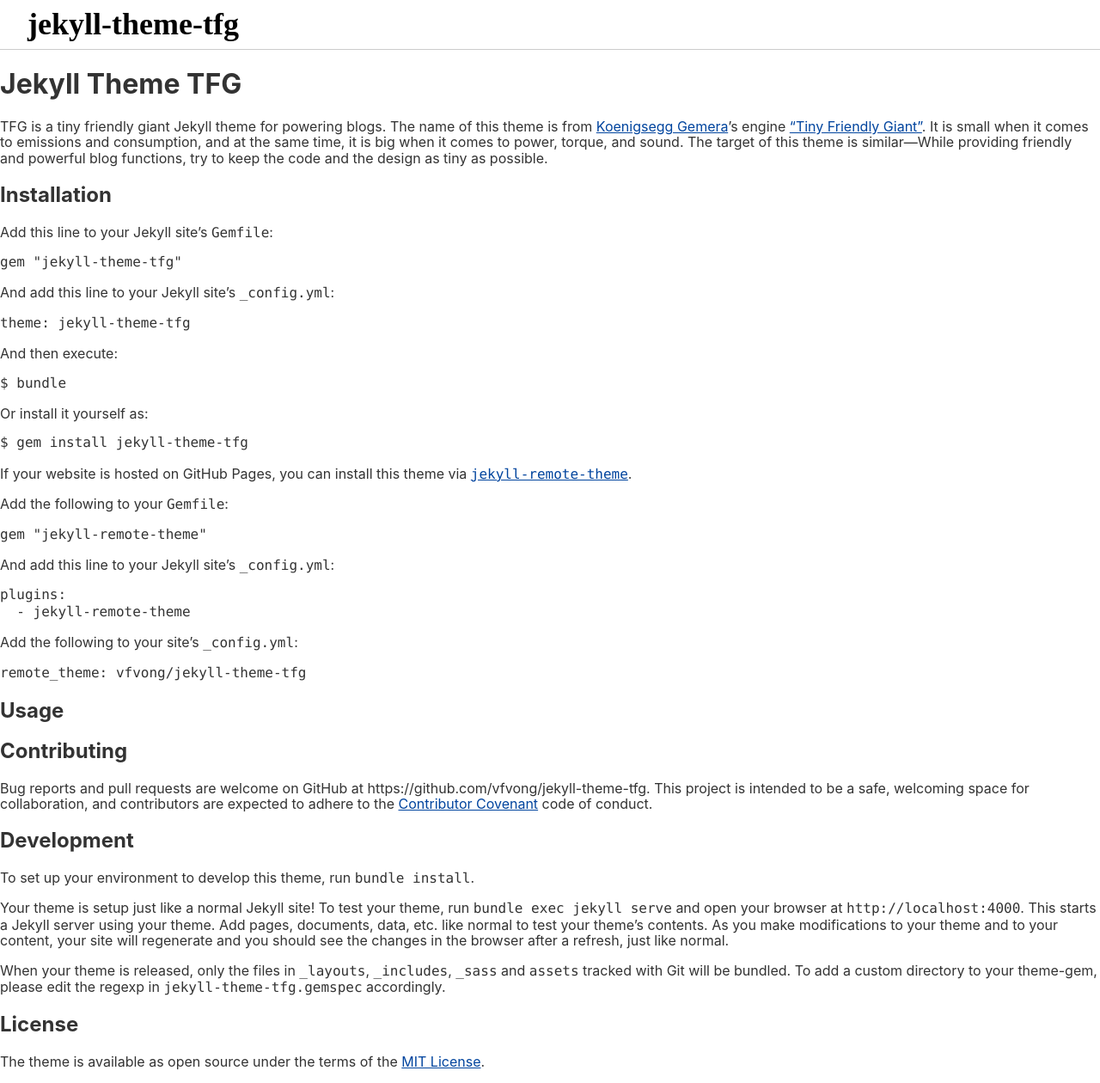
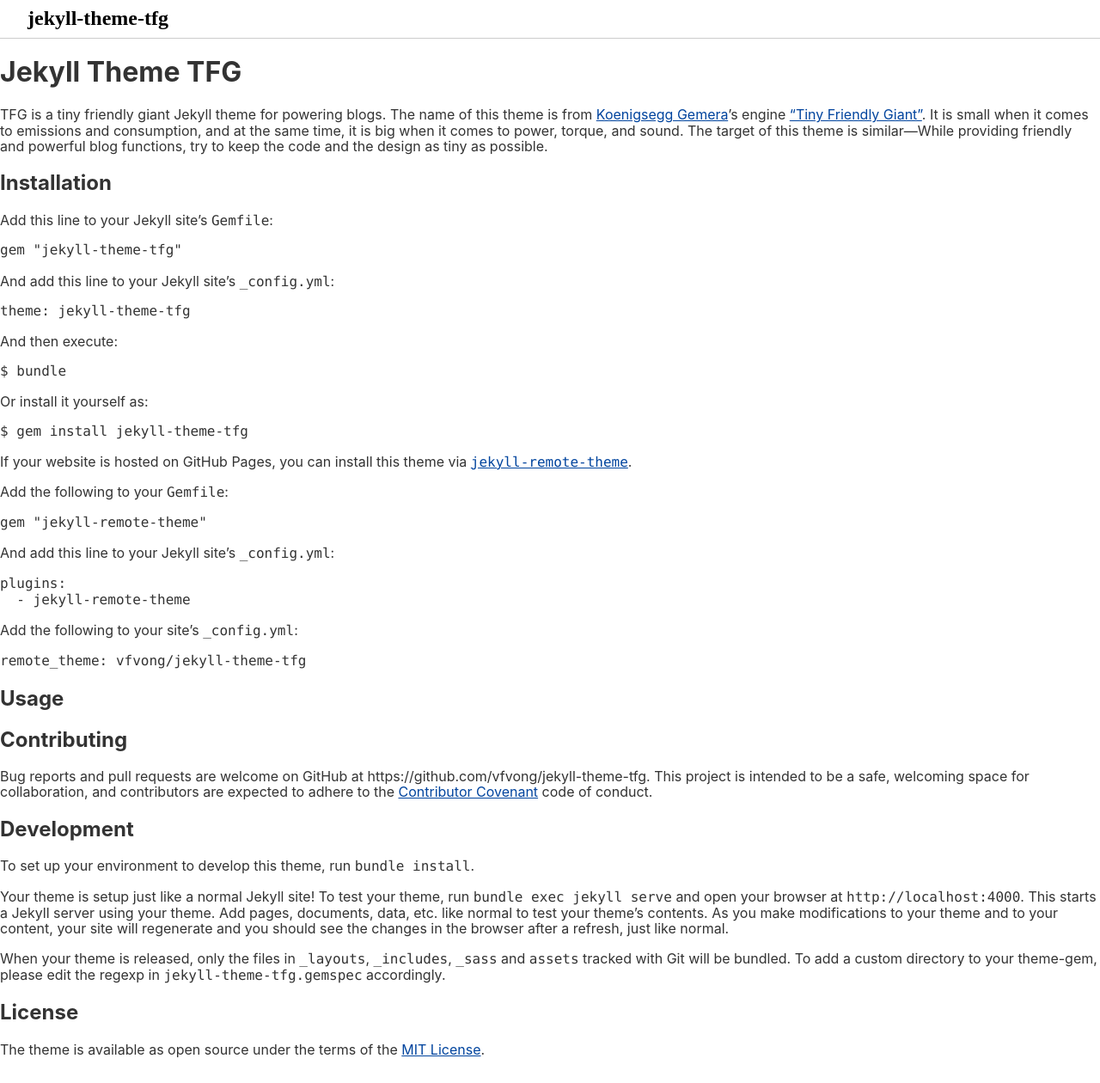
Before and after one commit to vfvong/jekyll-theme-tfg, a Jekyll site: the page built from README.md, in a window 1280 px wide. Shown: the whole page at 86% size. Built offline with Jekyll 4.4.1, drawn with Linux system fonts in a browser that asks for light colours; our own code applies the rules of GitHub Pages for plain Markdown files.

Commit message:
Adjust font-size

```diff
--- a/_includes/header.html
+++ b/_includes/header.html
@@ -5,7 +5,7 @@
         <img class="w3 w2-l h3 h2-l br-100 ba border-color" src="{{ site.avatar | relative_url }}" alt="avatar">
       </a>
     {% endif %}
-    <h1 class="baskerville f2 mt2 mt0-l mb0 dib-l v-mid-l">
+    <h1 class="baskerville f2 f3-l mt2 mt0-l mb0 dib-l v-mid-l">
       <a class="body-color-dark no-underline" href="{{ '/' | relative_url }}" title="Home">{{ site.title }}</a>
     </h1>
     <h2 class="f6 mt2 body-color-light dn-l">{{ site.tagline }}</h2>
```
